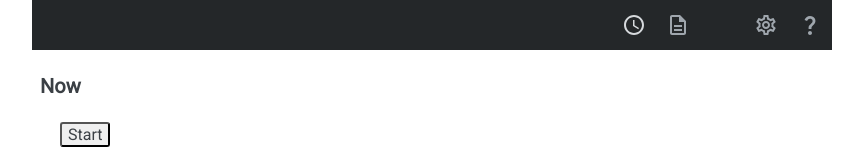
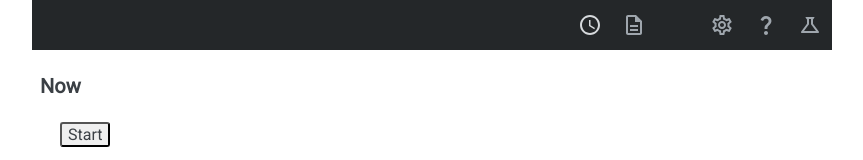
Before and after one commit to cwellsx/time, a React (Create React App) app: page / in a window 1280 px wide. Shown: the top 160 px of the page, without its empty margins (208-1071 px from the left). Built offline with nearby package versions, Linux system fonts and the light colour scheme; some icons are missing; what date-and-time would draw is missing.

Commit message:
Show the Tests page on the toolbar

```diff
--- a/src/topbar/Topbar.tsx
+++ b/src/topbar/Topbar.tsx
@@ -40,6 +40,12 @@ export const Topbar: React.FunctionComponent = () => {
               <span>Help</span>
             </ReactRouter.NavLink>
           </li>
+          <li className="icon">
+            <ReactRouter.NavLink to="/tests" title="Tests">
+              <Icon.Tests width="24" height="24" />
+              <span>Tests</span>
+            </ReactRouter.NavLink>
+          </li>
         </ul>
       </div>
     </div>
--- a/src/topbar/topbarIcons.ts
+++ b/src/topbar/topbarIcons.ts
@@ -3,3 +3,4 @@ export { ReactComponent as Tags } from "./description_black_24dp.svg";
 export { ReactComponent as History } from "./history_black_24dp.svg";
 export { ReactComponent as Settings } from "./settings_black_24dp.svg";
 export { ReactComponent as Help } from "./question_mark_black_24dp.svg";
+export { ReactComponent as Tests } from "./science_black_24dp.svg";
```
Also changed, not shown: src/topbar/science_black_24dp.svg (added).
